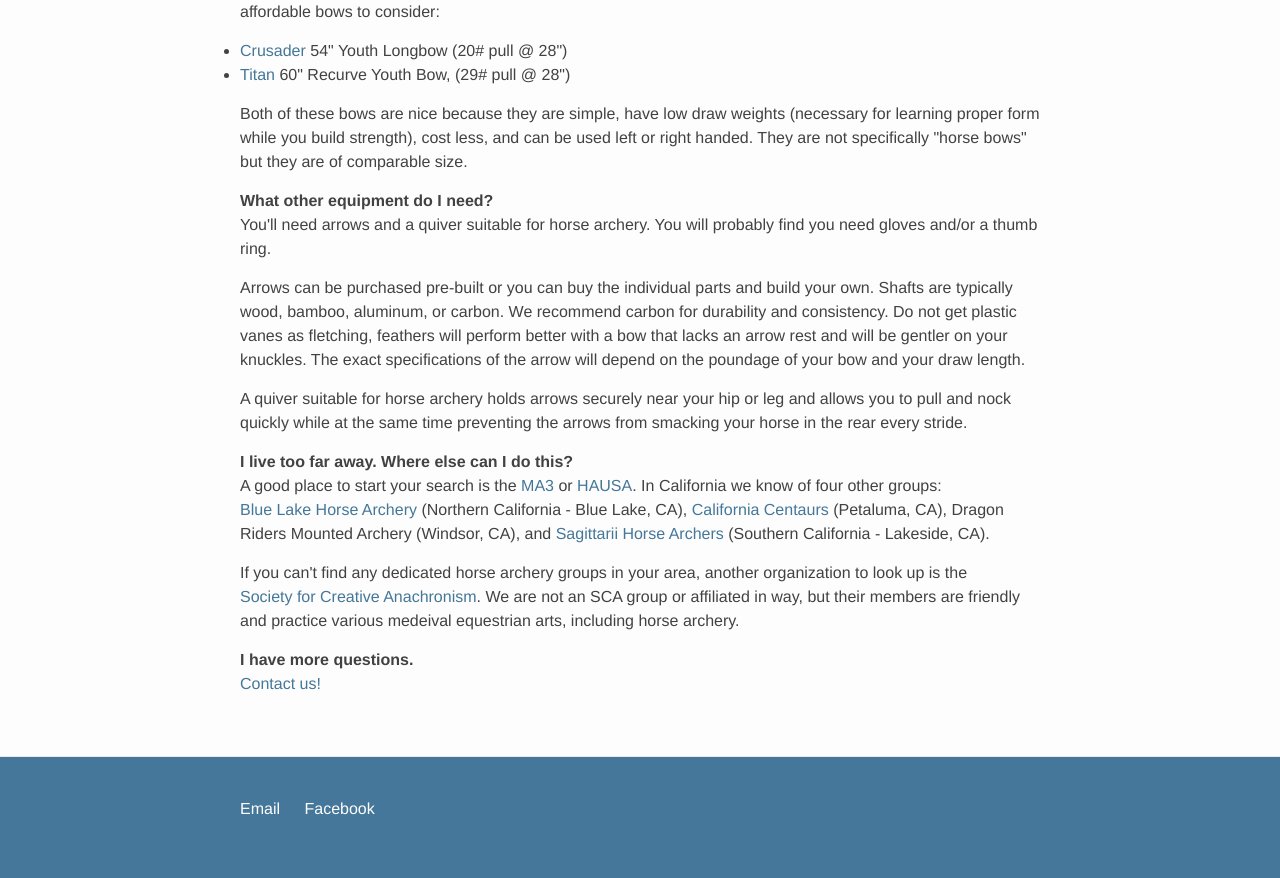
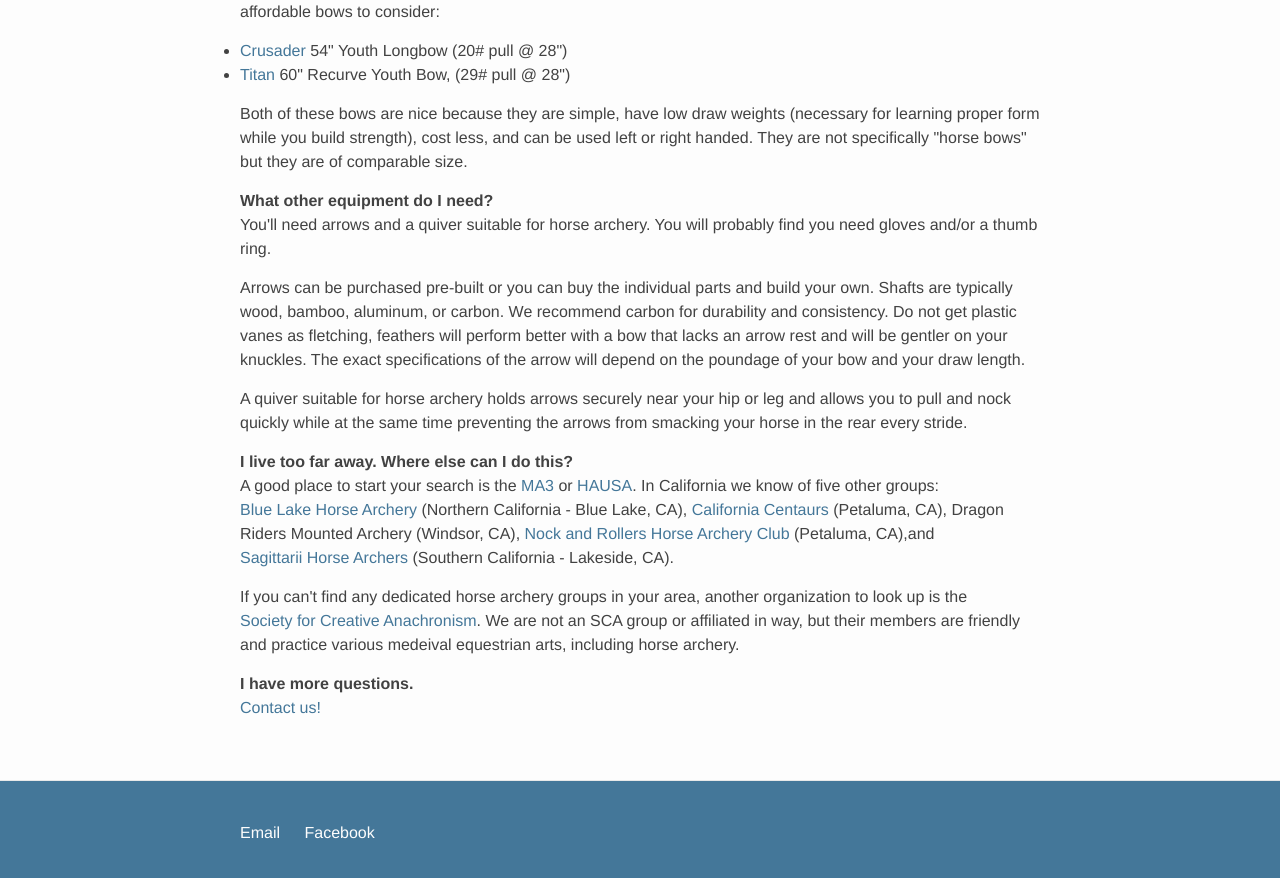
Before and after one commit to svmountedarchery/svmountedarchery.github.io, a Jekyll site: the page built from faq.html, in a window 1280 px wide and 900 px high, scrolled down 1885 px. Shown: the top 878 px of the window. Built offline with Jekyll 4.4.1, drawn with Linux system fonts in a browser that asks for light colours; some web fonts are replaced.

Commit message:
Add Nock and Rollers
Adding Nock and Rollers Horse Archery club to the list of horse archery clubs in California in FAQ.

```diff
--- a/faq.html
+++ b/faq.html
@@ -117,7 +117,7 @@
   </dt>
   <dd>
     <p>
-      A good place to start your search is the <a href="http://www.mountedarchery.org">MA3</a> or <a href="https://www.horsearchery.us/">HAUSA</a>. In California we know of four other groups: <a href="https://www.facebook.com/bluelakehorsearchery/">Blue Lake Horse Archery</a> (Northern California - Blue Lake, CA), <a href="https://www.facebook.com/cacentaurs/">California Centaurs</a> (Petaluma, CA), Dragon Riders Mounted Archery (Windsor, CA), and <a href="https://www.facebook.com/Sagittarii-Horse-Archers-Southern-California-1231306786995909/">Sagittarii Horse Archers</a> (Southern California - Lakeside, CA).
+      A good place to start your search is the <a href="http://www.mountedarchery.org">MA3</a> or <a href="https://www.horsearchery.us/">HAUSA</a>. In California we know of five other groups: <a href="https://www.facebook.com/bluelakehorsearchery/">Blue Lake Horse Archery</a> (Northern California - Blue Lake, CA), <a href="https://www.facebook.com/cacentaurs/">California Centaurs</a> (Petaluma, CA), Dragon Riders Mounted Archery (Windsor, CA), <a href="https://www.facebook.com/groups/2131080153584902/">Nock and Rollers Horse Archery Club</a> (Petaluma, CA),and <a href="https://www.facebook.com/Sagittarii-Horse-Archers-Southern-California-1231306786995909/">Sagittarii Horse Archers</a> (Southern California - Lakeside, CA).
     </p>
 
     <p>
```
